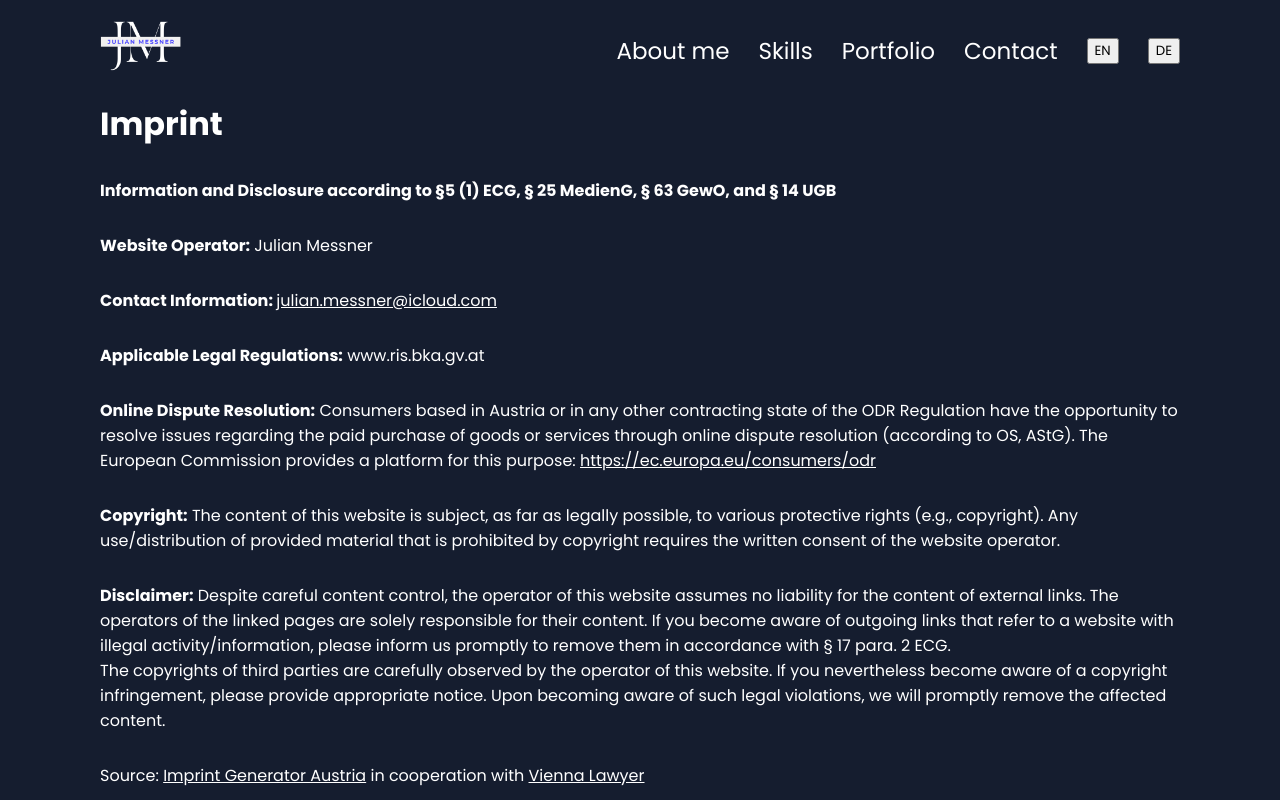
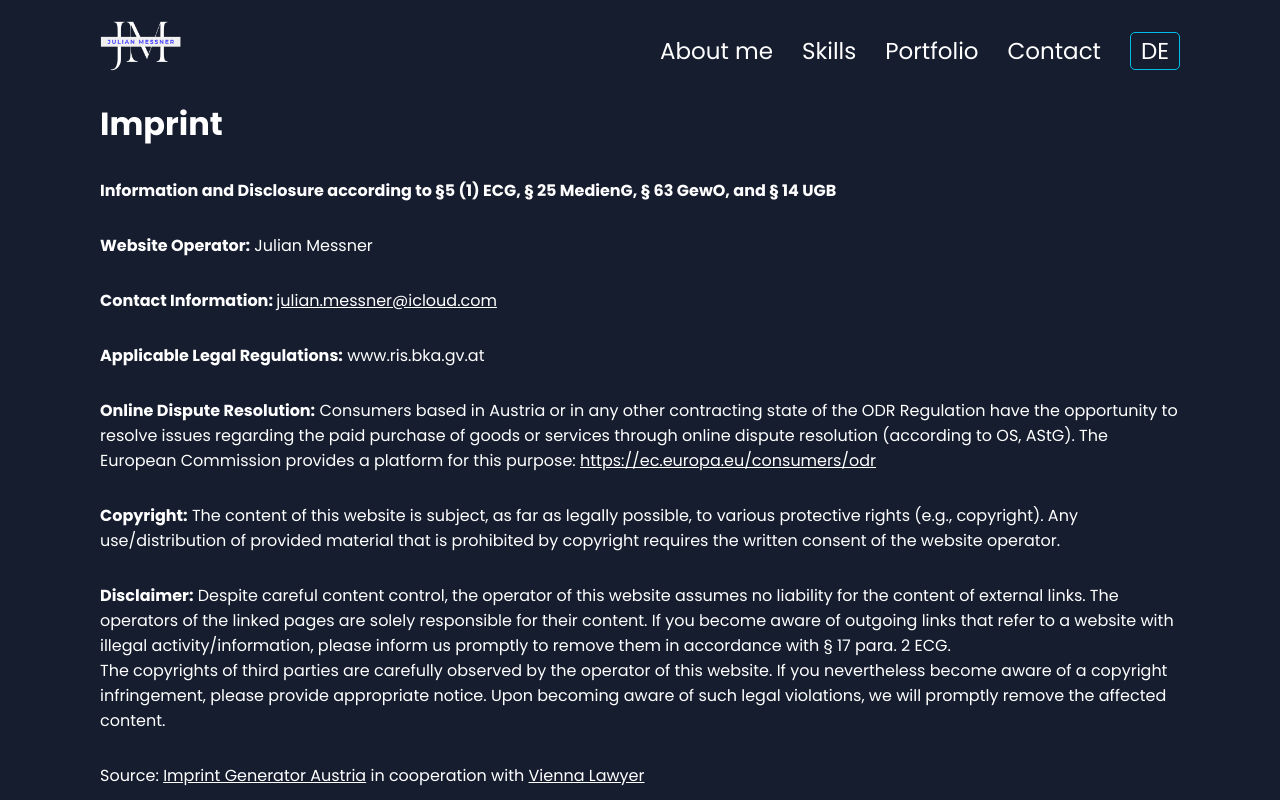
Before and after one commit to JulianMessner/Portfolio, an Angular app: page /imprint in a window 1280 px wide. Shown: the top 800 px of the page. Built offline with nearby package versions, Linux system fonts and the light colour scheme.

Commit message:
translate button edited

```diff
--- a/src/app/language.service.ts
+++ b/src/app/language.service.ts
@@ -268,26 +268,26 @@ export class LanguageService {
 
       aboutMeHeader:  'Über mich',
       aboutMeText: 'Mein Name ist Julian, ich bin 23 Jahre alt und lebe in Wien. Durch meine praxisorientierte Ausbildung zum Frontend-Entwickler an der Developer Akademie konnte ich Erfahrungen in der Entwicklung von verschiedenen Anwendungen sammeln und meiner Leidenschaft nachgehen.',
-      bulbText: 'Als engagierter Softwareentwickler finde ich in jedem Code eine Welt voller Kreativität und Logik. Die Herausforderung, benutzerfreundliche, intuitive Oberflächen und Webanwendungen zu entwickeln, begeistert mich. Anwendungen. Ich bin ständig bestrebt, mir neue Fähigkeiten anzueignen, um meine Kenntnisse in aufkommenden Technologien.',
+      bulbText: 'Als engagierter Softwareentwickler finde ich in jedem Code eine Welt voller Kreativität und Logik. Die Herausforderung, benutzerfreundliche, intuitive Oberflächen und Webanwendungen zu entwickeln, begeistert mich. Ich bin ständig bestrebt, mir neue Fähigkeiten anzueignen, um meine Kenntnisse in aufkommenden und bestehenden Technologien zu erweitern.',
       puzzleText: 'Ich habe grundlegende Erfahrungen in den wichtigsten Webtechnologien gesammelt, die ich bei der Entwicklung von Webanwendungen, sowohl unabhängig als auch in Zusammenarbeit mit einem Team.',
 
       skillsHeader: 'Meine Fähigkeiten',
-      skillsText: 'Ich habe Erfahrung in der Erstellung von Projekten mit verschiedenen Frontend-Technologien und Konzepten gesammelt.',
+      skillsText: 'Ich habe Erfahrung in der Entwicklung von Projekten mit verschiedenen Frontend-Technologien und Konzepten gesammelt.',
       skillsContact: 'Kontaktieren',
 
-      portfolioText: 'Diese Seite ist ein Beispiel für meine Arbeit! Scrollen Sie nach unten, um andere Projekte zu sehen, die ich entwickelt habe.',
-      joinText: 'Aufgabenmanager nach dem Vorbild des Kanban-Systems. Erstellen und organisieren Sie Aufgaben mit Hilfe von Drag-and-Drop-Funktionen, weisen Sie Benutzer und Kategorien zu.',
+      portfolioText: 'Diese Seite, entwickelt mit Angular, ist ein Beispiel für meine Arbeit. Scrolle nach unten, um andere Projekte zu sehen, die ich entwickelt habe.',
+      joinText: 'Aufgabenmanager nach dem Vorbild des Kanban-Systems. Erstelle und organisiere Aufgaben mit Hilfe von Drag-and-Drop-Funktionen, weise Benutzer und Kategorien zu.',
       eplText: 'Ein einfaches Jump-and-Run-Spiel, das auf einem objektorientierten Ansatz basiert. Hilf Pepe, Flaschen zu finden, um gegen das Megahuhn zu kämpfen.',
       pokedexText: 'Basierend auf der PokéAPI eine einfache Bibliothek, die Pokemon-Informationen bereitstellt und katalogisiert.',
       test: 'Live Test',
 
       contactHeadline: 'Kontakt',
-      contactHeader: 'Haben Sie ein Problem zu lösen?',
-      contactP1: 'Kontaktieren Sie mich über dieses Formular. Ich bin daran interessiert, von Ihnen zu hören, Ihre Ideen zu kennen und mit meiner Arbeit zu Ihren Projekten beizutragen. Ihre Projekte mit meiner Arbeit zu unterstützen.',
+      contactHeader: 'Hast du ein Problem zu lösen?',
+      contactP1: 'Kontaktiere mich übder diese Formular. Ich freue mich von dir zu hören und dich mit meiner Arbeit zu deinen Projekten zu unterstützen.',
       contactPrivacyLink: 'Datenschutzerklärung',
-      contactP2: 'Brauchen Sie einen Frontend-Entwickler? <b>Kontaktieren Sie mich!>b>',
+      contactP2: 'Auf der Suche nach einem Frontend-Entwickler? <b>Kontaktiere mich!>b>',
       contactPrivacy: 'Ich habe die',
-      contactPrivacy2: ' gelesen und stimme zu der Verarbeitung meiner Daten wie beschrieben zu.',
+      contactPrivacy2: ' gelesen und stimme zu der Verarbeitung meiner Daten, wie beschrieben, zu.',
       namePlaceholder: 'Dein Name',
       emailPlaceholder: 'Deine Email',
       messagePlaceholder: 'Deine Nachricht',
@@ -298,7 +298,7 @@ export class LanguageService {
       privacyHeadline: 'Datenschutzerklärung',
       privacyPreamble: 'Vorwort',
       privacyAdress: '1110 Wien, Österreich',
-      privacyP1: 'Mit der nachfolgenden Datenschutzerklärung möchten wir Sie über die Arten Ihrer personenbezogenen Daten informieren (nachfolgend auch kurz „Daten“), die wir zu welchen Zwecken und in welchem Umfang verarbeiten. Die Daten Die Datenschutzerklärung gilt für alle von uns durchgeführten Verarbeitungen personenbezogener Daten, sowohl im Rahmen der Bereitstellung unserer Dienste und insbesondere auf unseren Websites, in mobilen Anwendungen und innerhalb externer Online-Präsenzen, wie z.B. unserer Social-Media-Profile (nachfolgend zusammenfassend bezeichnet als „Onlineangebot“).',
+      privacyP1: 'Mit der nachfolgenden Datenschutzerklärung möchten wir Sie über die Arten Ihrer personenbezogenen Daten informieren (nachfolgend auch kurz „Daten“), die wir verarbeiten. Die Datenschutzerklärung gilt für alle von uns durchgeführten Verarbeitungen personenbezogener Daten, sowohl im Rahmen der Bereitstellung unserer Dienste und insbesondere auf unseren Websites, in mobilen Anwendungen und innerhalb externer Online-Präsenzen, wie z.B. unserer Social-Media-Profile (nachfolgend zusammenfassend bezeichnet als „Onlineangebot“).',
       privacyP2: 'Die verwendeten Begriffe sind nicht geschlechtsspezifisch.',
       privacyP3: 'Datum: 17. März 2024',
       privacyP4: 'Ansprechperson',
@@ -370,7 +370,7 @@ export class LanguageService {
       imprint6: '<b>Anwendbare gesetzliche Bestimmungen:</b> www.ris.bka.gv.at',
       imprint7: 'Online-Streitbeilegung:',
       imprint8: 'Verbraucher mit Sitz in Österreich oder in einem anderen Vertragsstaat der ODR-VO haben die Möglichkeit, Fragen im Zusammenhang mit dem entgeltlichen Kauf von Waren oder Dienstleistungen im Wege der Online-Streitbeilegung (gemäß OS, AStG) zu klären. Die Europäische Kommission stellt hierfür eine Plattform bereit:',
-      imprint9: '<b>Urheberrecht:</b> Der Inhalt dieser Website unterliegt, soweit gesetzlich möglich, verschiedenen Schutzrechten (z. B. Urheberrecht). Jede urheberrechtlich unzulässige Nutzung/Verbreitung des zur Verfügung gestellten Materials bedarf der schriftlichen Zustimmung des Websitebetreibers.',
+      imprint9: '<b>Urheberrecht:</b> Der Inhalt dieser Website unterliegt, soweit gesetzlich möglich, verschiedenen Schutzrechten (z. B. Urheberrecht). Jede urheberrechtlich unzulässige Nutzung/Verbreitung des zur Verfügung gestellten Materials bedarf der schriftlichen Zustimmung des Websitenbetreibers.',
       imprint10: '<b>Haftungsausschluss:</b> Trotz sorgfältiger inhaltlicher Kontrolle übernimmt der Betreiber dieser Website keine Haftung für die Inhalte externer Links. Für den Inhalt der verlinkten Seiten sind ausschließlich deren Betreiber verantwortlich. Sollten Ihnen ausgehende Links bekannt werden, die auf eine Website mit rechtswidrigen Aktivitäten/Informationen verweisen, informieren Sie uns bitte umgehend, damit wir diese gemäß Abschnitt 3.1 entfernen können. 17 Abs. 2 ECG.<br>Die Urheberrechte Dritter werden vom Betreiber dieser Website sorgfältig beachtet. Sollten Sie dennoch auf eine Urheberrechtsverletzung aufmerksam werden, bitten wir um einen entsprechenden Hinweis. Bei Bekanntwerden von entsprechenden Rechtsverletzungen werden wir die entsprechenden Inhalte umgehend entfernen.',
       imprint11: 'in Kooperation mit ',
 
@@ -391,6 +391,10 @@ export class LanguageService {
     this.localStorageService.setItem(this.LANGUAGE_KEY, lang);
   }
 
+  getCurrentLanguage(): string {
+    return this.currentLanguage;
+  }
+
   getTranslation(key: keyof Translation): string {
     return this.translations[this.currentLanguage][key] || key;
   }
--- a/src/app/main-content/contact/contact.component.ts
+++ b/src/app/main-content/contact/contact.component.ts
@@ -72,7 +72,6 @@ export class ContactComponent {
         error: (error) => {
           console.error(error);
         },
-        complete: () => console.info('send post complete'),
       });
     } else if (ngForm.submitted && ngForm.form.valid && this.mailTest) {
       setTimeout(() => {
@@ -96,17 +95,3 @@ export class ContactComponent {
     }
   }
 }
-
-
-//   onSubmit(form: NgForm): void {
-//     this.submitStatus = 'loading';
-
-//     setTimeout(() => {
-//       console.log(JSON.stringify(this.form));
-//       form.resetForm();
-//       this.submitStatus = 'success';
-//       setTimeout(() => {
-//         this.submitStatus = 'idle';
-//       }, 2000);
-//     }, 2000);
-// }
--- a/src/app/main-content/landing-page/landing-page2.component.scss
+++ b/src/app/main-content/landing-page/landing-page2.component.scss
@@ -41,6 +41,7 @@
     display: flex;
     justify-content: space-between;
     align-items: center;
+    text-align: center;
     transform: rotate(90deg);
     width: 140px;
     height: auto;
--- a/src/app/main-content/main-content.component.scss
+++ b/src/app/main-content/main-content.component.scss
@@ -1,4 +1,4 @@
 .header-placeholder {
-    height: 30px;
+    height: 40px;
     visibility: hidden;
   }
--- a/src/app/main-content/navbar/navbar.component.html
+++ b/src/app/main-content/navbar/navbar.component.html
@@ -8,8 +8,7 @@
             <a href="#skills-section">{{ getTranslation('skills') }}</a>
             <a href="#portfolio-section">{{ getTranslation('portfolio') }}</a>
             <a href="#contact-section">{{ getTranslation('contact') }}</a>
-            <button (click)="switchToLanguage('en')">EN</button>
-            <button (click)="switchToLanguage('de')">DE</button>
+            <button class="language-button" (click)="switchLanguage()">{{ getCurrentLanguage() === 'en' ? 'DE' : 'EN' }}</button>
         </div>
         <img id="responsive-nav-icon" src="../../../assets/img/icons/responsive-navbar.png" alt="responsive-navbar"
             [ngClass]="{'hide': isResponsiveNavVisible, 'showIcon': !isResponsiveNavVisible}"
@@ -20,10 +19,11 @@
     <div class="responsive-nav" [ngClass]="{'show': isResponsiveNavVisible, 'hideDiv': slideOut}">        <img id="close-navbar"
             src="../../../assets/img/icons/close-navbar.png" alt="close navbar" (click)="closeResponsiveNav()">
         <div class="nav-links-responsive">
-            <a (click)="closeResponsiveNav()" href="#about-me-section">About me</a>
-            <a (click)="closeResponsiveNav()" href="#skills-section">Skills</a>
-            <a (click)="closeResponsiveNav()" href="#portfolio-section">Portfolio</a>
-            <a (click)="closeResponsiveNav()" href="#contact-section">Contact</a>
+            <a (click)="closeResponsiveNav()" href="#about-me-section">{{ getTranslation('about') }}</a>
+            <a (click)="closeResponsiveNav()" href="#skills-section">{{ getTranslation('skills') }}</a>
+            <a (click)="closeResponsiveNav()" href="#portfolio-section">{{ getTranslation('portfolio') }}</a>
+            <a (click)="closeResponsiveNav()" href="#contact-section">{{ getTranslation('contact') }}</a>
+            <button class="responsive-language-button" (click)="switchLanguage()">{{ getCurrentLanguage() === 'en' ? 'DE' : 'EN' }}</button>
         </div>
     </div>
 </div>
--- a/src/app/main-content/navbar/navbar.component.scss
+++ b/src/app/main-content/navbar/navbar.component.scss
@@ -114,3 +114,18 @@
 .showIcon {
   display: block;
 }
+
+.language-button,
+.responsive-language-button{
+    color: white;
+    text-decoration: none;
+    font-size: 23px;
+    background: none;
+    border: 1px solid #00bee8;
+    border-radius: 5px;
+    width: 50px;
+    &:hover{
+      cursor: pointer;
+      background: #00bee872;
+    }
+}
--- a/src/app/main-content/navbar/navbar.component.ts
+++ b/src/app/main-content/navbar/navbar.component.ts
@@ -16,8 +16,13 @@ export class NavbarComponent {
     return this.languageService.getTranslation(key);
   }
 
-  switchToLanguage(lang: string) {
-    this.languageService.setCurrentLanguage(lang);
+  getCurrentLanguage(): string {
+    return this.languageService.getCurrentLanguage();
+  }
+
+  switchLanguage() {
+    const newLanguage = this.getCurrentLanguage() === 'en' ? 'de' : 'en';
+    this.languageService.setCurrentLanguage(newLanguage);
   }
 
   isResponsiveNavVisible = false;
--- a/src/app/main-content/navbar/responsive-navbar.component.scss
+++ b/src/app/main-content/navbar/responsive-navbar.component.scss
@@ -6,7 +6,7 @@
     }
   }
 
-  @media screen and (max-width: 640px) {
+  @media screen and (max-width: 790px) {
     .header-content {
       > .nav-links {
         display: none;
```
